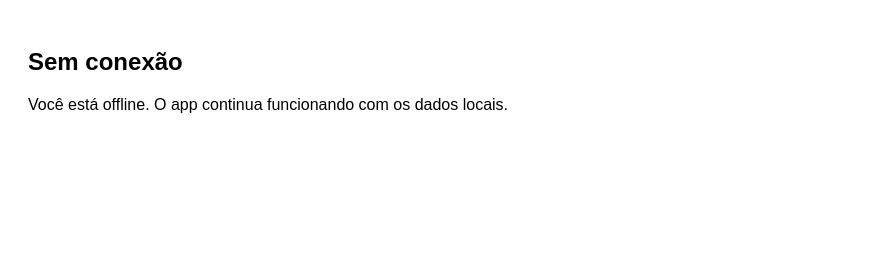
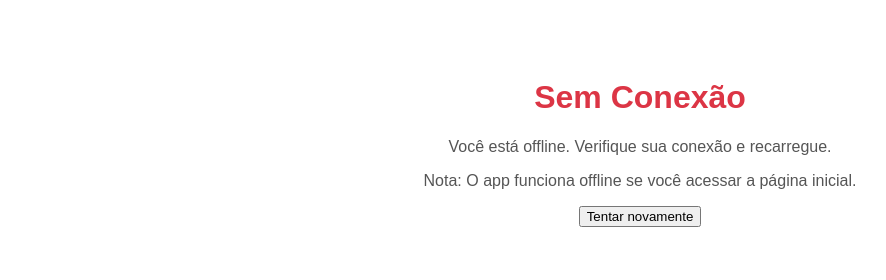
Before and after one commit to Wesley69KX/Tecal-apk, a plain HTML site: page public/offline.html in a window 1280 px wide. Shown: the whole page, without its empty margins (0-886 px from the left). Drawn offline with Linux system fonts and the light colour scheme.

Commit message:
Update offline.html

```diff
--- a/public/offline.html
+++ b/public/offline.html
@@ -1,8 +1,17 @@
-<!doctype html>
+<!DOCTYPE html>
 <html>
-  <head><meta charset="utf-8"><title>Offline</title></head>
-  <body style="font-family:Arial;padding:20px;">
-    <h2>Sem conexão</h2>
-    <p>Você está offline. O app continua funcionando com os dados locais.</p>
-  </body>
+<head>
+    <title>Offline</title>
+    <meta name="viewport" content="width=device-width, initial-scale=1">
+    <style>
+        body { font-family: sans-serif; text-align: center; padding: 50px; color: #555; }
+        h1 { color: #dc3545; }
+    </style>
+</head>
+<body>
+    <h1>Sem Conexão</h1>
+    <p>Você está offline. Verifique sua conexão e recarregue.</p>
+    <p>Nota: O app funciona offline se você acessar a página inicial.</p>
+    <button onclick="window.location.reload()">Tentar novamente</button>
+</body>
 </html>
```
